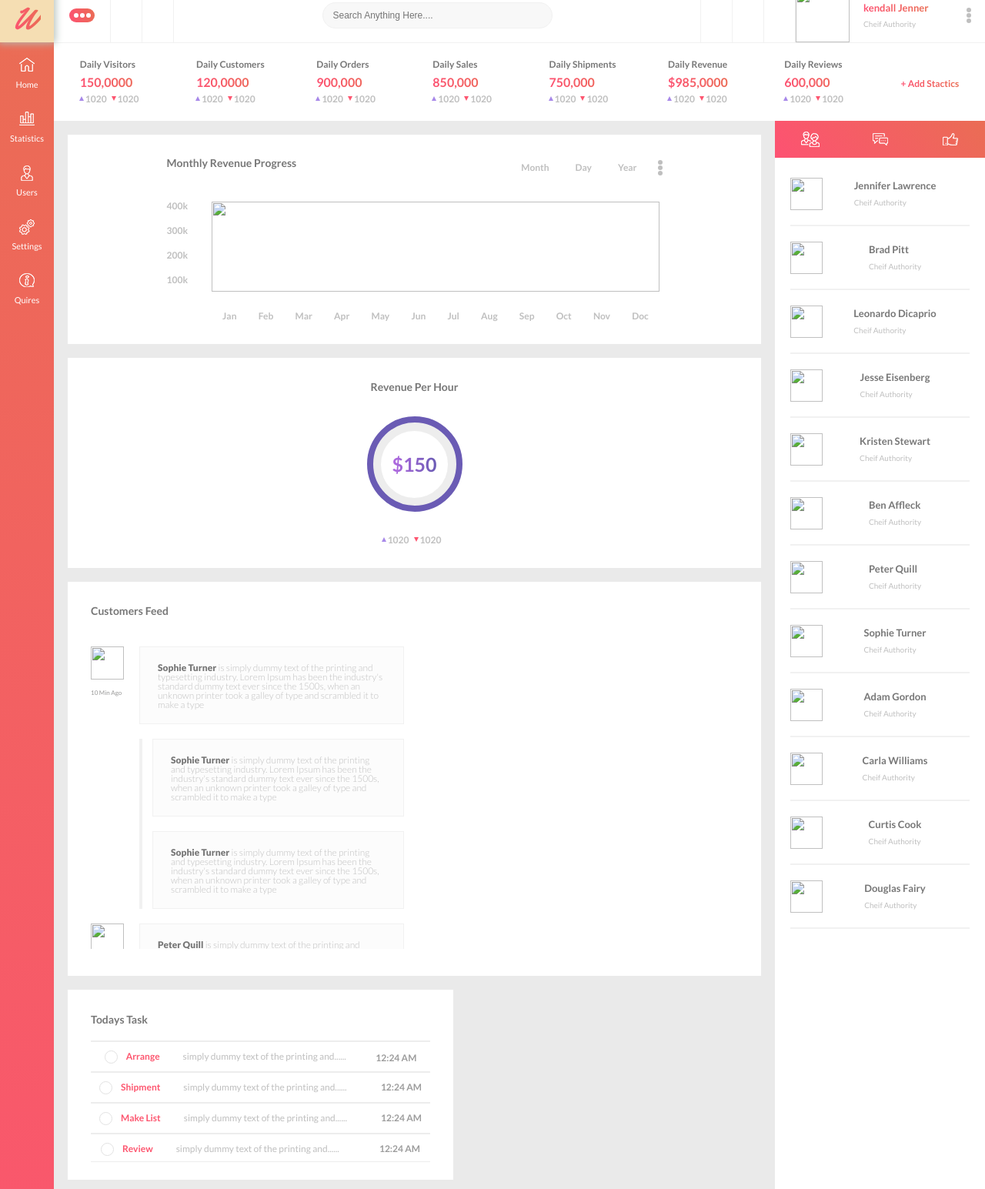
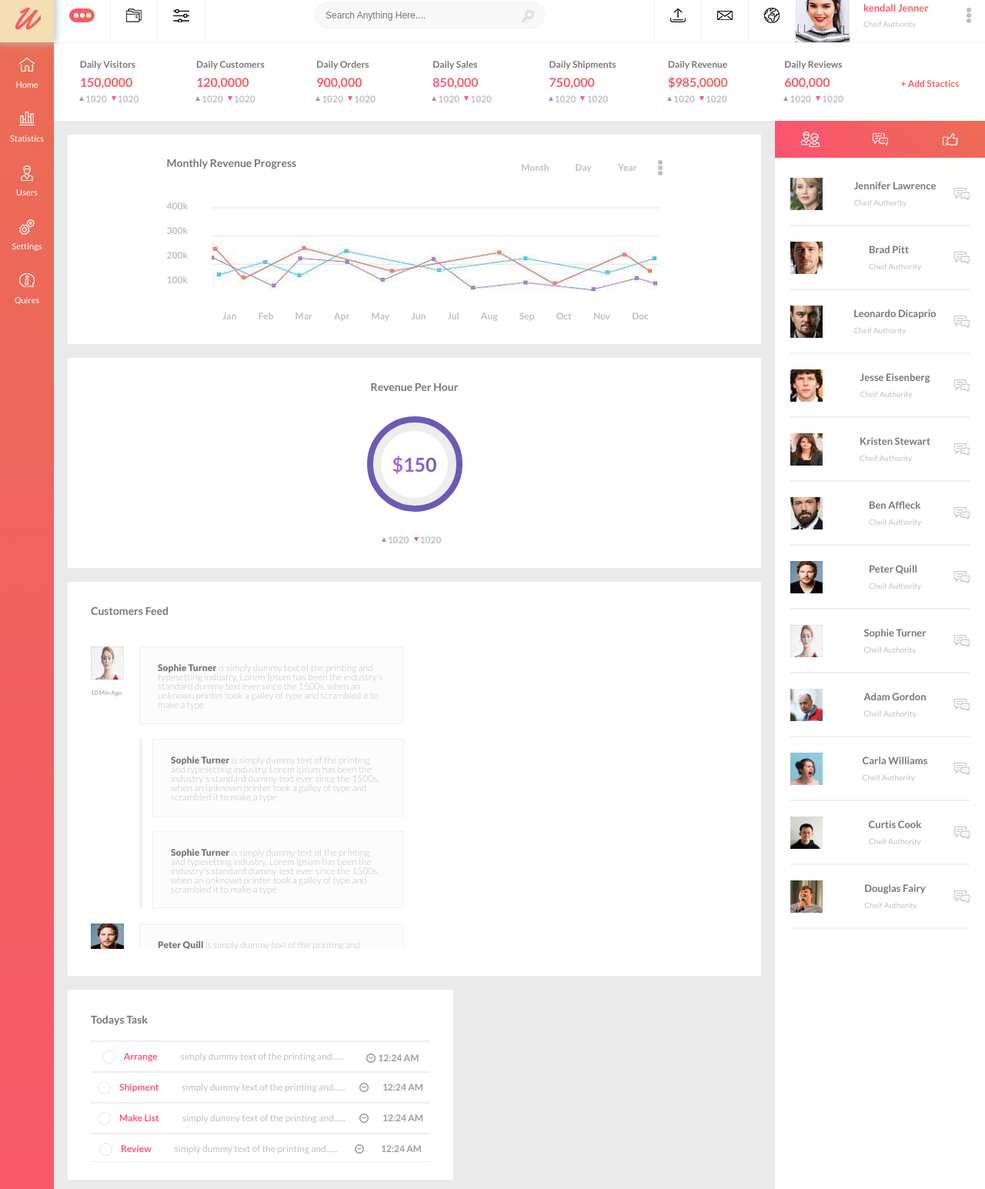
Before and after one commit to vladSharko/Dashboard, a plain HTML site: page index.html in a window 1280 px wide. Shown: the part 15-1560 px from the top of the page at 77% size. Drawn offline with Linux system fonts and the light colour scheme.

Commit message:
Add files via upload

```diff
--- a/index.html
+++ b/index.html
@@ -31,20 +31,20 @@
           <li class="user__circle"></li>
         </ul>
       </a>
-      <a href="#" class="user__link user__link--folder"><img src="sourse/img/header/folder.png" alt=""></a>
-      <a href="#" class="user__link user__link--settings"><img src="sourse/img/header/settings.png" alt=""></a>
+      <a href="#" class="user__link user__link--folder"><img src="source/img/header/folder.png" alt=""></a>
+      <a href="#" class="user__link user__link--settings"><img src="source/img/header/settings.png" alt=""></a>
       <div class="user__search">
         <form class="user__search--line" action="">
           <input class="user__search--text" placeholder="Search Anything Here...." type="search"></input>
-          <a href="#"><img class="user__search--zoom" src="sourse/img/header/zoom.png" alt=""></a>
+          <a href="#"><img class="user__search--zoom" src="source/img/header/zoom.png" alt=""></a>
         </form>
       </div>
-      <a href="#" class="user__link user__link--upload"><img src="sourse/img/header/upload.png" alt=""></a>
-      <a href="#" class="user__link user__link--envelope"><img src="sourse/img/header/envelope.png" alt=""></a>
-      <a href="#" class="user__link user__link--planet-earth"><img src="sourse/img/header/planet-earth.png" alt=""></a>
+      <a href="#" class="user__link user__link--upload"><img src="source/img/header/upload.png" alt=""></a>
+      <a href="#" class="user__link user__link--envelope"><img src="source/img/header/envelope.png" alt=""></a>
+      <a href="#" class="user__link user__link--planet-earth"><img src="source/img/header/planet-earth.png" alt=""></a>
       <div class="user__kendall">
         <div class="user__kendall" href="#">
-          <img class="user__photo" src="sourse/img/header/user-kendall.png" alt="">
+          <img class="user__photo" src="source/img/header/user-kendall.png" alt="">
           <span>
             <p class="user__name">kendall Jenner</p>
             <p class="user__text">Cheif Authority</p>
@@ -156,7 +156,7 @@
 
               </div>
               <div class="schedule__overflow">
-                <img class="schedule__shape" src="sourse/img/main/schedule/shape.jpg" alt="">
+                <img class="schedule__shape" src="source/img/main/schedule/shape.jpg" alt="">
                 <div class="schedule__months">
                 <p class="schedule__month">Jan</p>
                 <p class="schedule__month">Feb</p>
@@ -198,7 +198,7 @@
           <div class="customers__comments">
             <div class="customers__user">
               <div>
-                <img class="customers__avatar" src="sourse/img/main/customers/sophie_turner.jpeg" alt="">
+                <img class="customers__avatar" src="source/img/main/customers/sophie_turner.jpeg" alt="">
                 <p class="customers__time">10 Min Ago</p>
               </div>
               <div>
@@ -224,7 +224,7 @@
 
             <div class="customers__user">
               <div>
-                <img class="customers__avatar" src="sourse/img/main/customers/peter_quill.jpeg" alt="">
+                <img class="customers__avatar" src="source/img/main/customers/peter_quill.jpeg" alt="">
                 <p class="customers__time">15 Min Ago</p>
               </div>
               <div>
@@ -250,7 +250,7 @@
 
             <div class="customers__user">
               <div>
-                <img class="customers__avatar" src="sourse/img/main/customers/carla_williams.jpg" alt="">
+                <img class="customers__avatar" src="source/img/main/customers/carla_williams.jpg" alt="">
                 <p class="customers__time">18 Min Ago</p>
               </div>
               <div>
@@ -276,7 +276,7 @@
 
             <div class="customers__user">
               <div>
-                <img class="customers__avatar" src="sourse/img/main/customers/douglas_fairy.jpg" alt="">
+                <img class="customers__avatar" src="source/img/main/customers/douglas_fairy.jpg" alt="">
                 <p class="customers__time">23 Min Ago</p>
               </div>
               <div>
@@ -302,7 +302,7 @@
 
             <div class="customers__user">
               <div>
-                <img class="customers__avatar" src="sourse/img/main/customers/adam_gordon.jpg" alt="">
+                <img class="customers__avatar" src="source/img/main/customers/adam_gordon.jpg" alt="">
                 <p class="customers__time">18 Min Ago</p>
               </div>
               <div>
@@ -328,7 +328,7 @@
 
             <div class="customers__user">
               <div>
-                <img class="customers__avatar" src="sourse/img/main/customers/curtis_cook.jpg" alt="">
+                <img class="customers__avatar" src="source/img/main/customers/curtis_cook.jpg" alt="">
                 <p class="customers__time">18 Min Ago</p>
               </div>
               <div>
@@ -354,7 +354,7 @@
 
             <div class="customers__user">
               <div>
-                <img class="customers__avatar" src="sourse/img/main/customers/ben_affleck.jpeg" alt="">
+                <img class="customers__avatar" src="source/img/main/customers/ben_affleck.jpeg" alt="">
                 <p class="customers__time">18 Min Ago</p>
               </div>
               <div>
@@ -380,7 +380,7 @@
 
             <div class="customers__user">
               <div>
-                <img class="customers__avatar" src="sourse/img/main/customers/brad_pitt.jpeg" alt="">
+                <img class="customers__avatar" src="source/img/main/customers/brad_pitt.jpeg" alt="">
                 <p class="customers__time">18 Min Ago</p>
               </div>
               <div>
@@ -406,7 +406,7 @@
 
             <div class="customers__user">
               <div>
-                <img class="customers__avatar" src="sourse/img/main/customers/jennifer_lawrence.jpeg" alt="">
+                <img class="customers__avatar" src="source/img/main/customers/jennifer_lawrence.jpeg" alt="">
                 <p class="customers__time">18 Min Ago</p>
               </div>
               <div>
@@ -432,7 +432,7 @@
 
             <div class="customers__user">
               <div>
-                <img class="customers__avatar" src="sourse/img/main/customers/jesse_eisenberg.jpeg" alt="">
+                <img class="customers__avatar" src="source/img/main/customers/jesse_eisenberg.jpeg" alt="">
                 <p class="customers__time">18 Min Ago</p>
               </div>
               <div>
@@ -458,7 +458,7 @@
 
             <div class="customers__user">
               <div>
-                <img class="customers__avatar" src="sourse/img/main/customers/kristen_stewart.jpeg" alt="">
+                <img class="customers__avatar" src="source/img/main/customers/kristen_stewart.jpeg" alt="">
                 <p class="customers__time">18 Min Ago</p>
               </div>
               <div>
@@ -484,7 +484,7 @@
 
             <div class="customers__user">
               <div>
-                <img class="customers__avatar" src="sourse/img/main/customers/leonardo_dicaprio.jpeg" alt="">
+                <img class="customers__avatar" src="source/img/main/customers/leonardo_dicaprio.jpeg" alt="">
                 <p class="customers__time">18 Min Ago</p>
               </div>
               <div>
@@ -522,7 +522,7 @@
                   <span class="task__text">simply dummy text of the printing and......</span>
                 </label>
                 <div>
-                  <img src="sourse/img/main/task/wall-clock.png" alt="">
+                  <img src="source/img/main/task/wall-clock.png" alt="">
                   <time class="task__time" datetime="2020-04-29">12:24 AM</time>
                 </div>
               </div>
@@ -534,7 +534,7 @@
                   <span class="task__title">Shipment</span>
                   <span class="task__text">simply dummy text of the printing and......</span>
                 </label>
-                <img src="sourse/img/main/task/wall-clock.png" alt="">
+                <img src="source/img/main/task/wall-clock.png" alt="">
                 <time class="task__time" datetime="2020-04-29">12:24 AM</time>
               </div>
 
@@ -545,7 +545,7 @@
                   <span class="task__title">Make List</span>
                   <span class="task__text">simply dummy text of the printing and......</span>
                 </label>
-                <img src="sourse/img/main/task/wall-clock.png" alt="">
+                <img src="source/img/main/task/wall-clock.png" alt="">
                 <time class="task__time" datetime="2020-04-29">12:24 AM</time>
               </div>
 
@@ -556,7 +556,7 @@
                   <span class="task__title">Review</span>
                   <span class="task__text">simply dummy text of the printing and......</span>
                 </label>
-                <img src="sourse/img/main/task/wall-clock.png" alt="">
+                <img src="source/img/main/task/wall-clock.png" alt="">
                 <time class="task__time" datetime="2020-04-29">12:24 AM</time>
               </div>
 
@@ -567,7 +567,7 @@
                   <span class="task__title">Arrange</span>
                   <span class="task__text">simply dummy text of the printing and......</span>
                 </label>
-                <img src="sourse/img/main/task/wall-clock.png" alt="">
+                <img src="source/img/main/task/wall-clock.png" alt="">
                 <time class="task__time" datetime="2020-04-29">12:24 AM</time>
               </div>
 
@@ -578,7 +578,7 @@
                   <span class="task__title">Arrange</span>
                   <span class="task__text">simply dummy text of the printing and......</span>
                 </label>
-                <img src="sourse/img/main/task/wall-clock.png" alt="">
+                <img src="source/img/main/task/wall-clock.png" alt="">
                 <time class="task__time" datetime="2020-04-29">12:24 AM</time>
               </div>
 
@@ -589,7 +589,7 @@
                   <span class="task__title">Arrange</span>
                   <span class="task__text">simply dummy text of the printing and......</span>
                 </label>
-                <img src="sourse/img/main/task/wall-clock.png" alt="">
+                <img src="source/img/main/task/wall-clock.png" alt="">
                 <time class="task__time" datetime="2020-04-29">12:24 AM</time>
               </div>
 
@@ -600,7 +600,7 @@
                   <span class="task__title">Arrange</span>
                   <span class="task__text">simply dummy text of the printing and......</span>
                 </label>
-                <img src="sourse/img/main/task/wall-clock.png" alt="">
+                <img src="source/img/main/task/wall-clock.png" alt="">
                 <time class="task__time" datetime="2020-04-29">12:24 AM</time>
               </div>
             </div>
@@ -629,7 +629,7 @@
 
             <section class="shipments">
               <h2 class="main__title">Shipments</h2>
-              <img src="sourse/img/main/shipments/map.jpg" alt="">
+              <img src="source/img/main/shipments/map.jpg" alt="">
               <ul class="shipments__course">
                 <li class="shipments__text">&#36;15,000</li>
                 <li class="course up">1020</li>
@@ -650,118 +650,118 @@
         </div>
         <div class="aside__messages">
           <div class="aside__user">
-            <img class="aside__avatar" src="sourse/img/aside/users/jennifer_lawrence.jpeg" alt="">
+            <img class="aside__avatar" src="source/img/aside/users/jennifer_lawrence.jpeg" alt="">
             <span>
               <p class="aside__name">Jennifer Lawrence</p>
               <p class="aside__text">Cheif Authority</p>
             </span>
-            <a href="#"><img class="aside__img" src="sourse/img/aside/messages.png" alt=""></a>
+            <a href="#"><img class="aside__img" src="source/img/aside/messages.png" alt=""></a>
           </div><!-- ./aside__user -->
 
           <div class="aside__user">
-            <img class="aside__avatar" src="sourse/img/aside/users/brad_pitt.jpeg" alt="">
+            <img class="aside__avatar" src="source/img/aside/users/brad_pitt.jpeg" alt="">
             <span>
               <p class="aside__name">Brad Pitt</p>
               <p class="aside__text">Cheif Authority</p>
             </span>
-            <a href="#"><img class="aside__img" src="sourse/img/aside/messages.png" alt=""></a>
+            <a href="#"><img class="aside__img" src="source/img/aside/messages.png" alt=""></a>
           </div><!-- ./aside__user -->
 
           <div class="aside__user">
-            <img class="aside__avatar" src="sourse/img/aside/users/leonardo_dicaprio.jpeg" alt="">
+            <img class="aside__avatar" src="source/img/aside/users/leonardo_dicaprio.jpeg" alt="">
             <span>
               <p class="aside__name">Leonardo Dicaprio</p>
               <p class="aside__text">Cheif Authority</p>
             </span>
-            <a href="#"><img class="aside__img" src="sourse/img/aside/messages.png" alt=""></a>
+            <a href="#"><img class="aside__img" src="source/img/aside/messages.png" alt=""></a>
           </div><!-- ./aside__user -->
 
           <div class="aside__user">
-            <img class="aside__avatar" src="sourse/img/aside/users/jesse_eisenberg.jpeg" alt="">
+            <img class="aside__avatar" src="source/img/aside/users/jesse_eisenberg.jpeg" alt="">
             <span>
               <p class="aside__name">Jesse Eisenberg</p>
               <p class="aside__text">Cheif Authority</p>
             </span>
-            <a href="#"><img class="aside__img" src="sourse/img/aside/messages.png" alt=""></a>
+            <a href="#"><img class="aside__img" src="source/img/aside/messages.png" alt=""></a>
           </div><!-- ./aside__user -->
 
           <div class="aside__user">
-            <img class="aside__avatar" src="sourse/img/aside/users/kristen_stewart.jpeg" alt="">
+            <img class="aside__avatar" src="source/img/aside/users/kristen_stewart.jpeg" alt="">
             <span>
               <p class="aside__name">Kristen Stewart</p>
               <p class="aside__text">Cheif Authority</p>
             </span>
-            <a href="#"><img class="aside__img" src="sourse/img/aside/messages.png" alt=""></a>
+            <a href="#"><img class="aside__img" src="source/img/aside/messages.png" alt=""></a>
           </div><!-- ./aside__user -->
 
           <div class="aside__user">
-            <img class="aside__avatar" src="sourse/img/aside/users/ben_affleck.jpeg" alt="">
+            <img class="aside__avatar" src="source/img/aside/users/ben_affleck.jpeg" alt="">
             <span>
               <p class="aside__name">Ben Affleck</p>
               <p class="aside__text">Cheif Authority</p>
             </span>
-            <a href="#"><img class="aside__img" src="sourse/img/aside/messages.png" alt=""></a>
+            <a href="#"><img class="aside__img" src="source/img/aside/messages.png" alt=""></a>
           </div><!-- ./aside__user -->
 
           <div class="aside__user">
-            <img class="aside__avatar" src="sourse/img/aside/users/peter_quill.jpeg" alt="">
+            <img class="aside__avatar" src="source/img/aside/users/peter_quill.jpeg" alt="">
             <span>
               <p class="aside__name">Peter Quill</p>
               <p class="aside__text">Cheif Authority</p>
             </span>
-            <a href="#"><img class="aside__img" src="sourse/img/aside/messages.png" alt=""></a>
+            <a href="#"><img class="aside__img" src="source/img/aside/messages.png" alt=""></a>
           </div><!-- ./aside__user -->
 
           <div class="aside__user">
-            <img class="aside__avatar" src="sourse/img/aside/users/sophie_turner.jpeg" alt="">
+            <img class="aside__avatar" src="source/img/aside/users/sophie_turner.jpeg" alt="">
             <span>
               <p class="aside__name">Sophie Turner</p>
               <p class="aside__text">Cheif Authority</p>
             </span>
-            <a href="#"><img class="aside__img" src="sourse/img/aside/messages.png" alt=""></a>
+            <a href="#"><img class="aside__img" src="source/img/aside/messages.png" alt=""></a>
           </div><!-- ./aside__user -->
 
           <div class="aside__user">
-            <img class="aside__avatar" src="sourse/img/aside/users/adam_gordon.jpg" alt="">
+            <img class="aside__avatar" src="source/img/aside/users/adam_gordon.jpg" alt="">
             <span>
               <p class="aside__name">Adam Gordon</p>
               <p class="aside__text">Cheif Authority</p>
             </span>
-            <a href="#"><img class="aside__img" src="sourse/img/aside/messages.png" alt=""></a>
+            <a href="#"><img class="aside__img" src="source/img/aside/messages.png" alt=""></a>
           </div><!-- ./aside__user -->
 
           <div class="aside__user">
-            <img class="aside__avatar" src="sourse/img/aside/users/carla_williams.jpg" alt="">
+            <img class="aside__avatar" src="source/img/aside/users/carla_williams.jpg" alt="">
             <span>
               <p class="aside__name">Carla Williams</p>
               <p class="aside__text">Cheif Authority</p>
             </span>
-            <a href="#"><img class="aside__img" src="sourse/img/aside/messages.png" alt=""></a>
+            <a href="#"><img class="aside__img" src="source/img/aside/messages.png" alt=""></a>
           </div><!-- ./aside__user -->
 
           <div class="aside__user">
-            <img class="aside__avatar" src="sourse/img/aside/users/curtis_cook.jpg" alt="">
+            <img class="aside__avatar" src="source/img/aside/users/curtis_cook.jpg" alt="">
             <span>
               <p class="aside__name">Curtis Cook</p>
               <p class="aside__text">Cheif Authority</p>
             </span>
-            <a href="#"><img class="aside__img" src="sourse/img/aside/messages.png" alt=""></a>
+            <a href="#"><img class="aside__img" src="source/img/aside/messages.png" alt=""></a>
           </div><!-- ./aside__user -->
 
           <div class="aside__user">
-            <img class="aside__avatar" src="sourse/img/aside/users/douglas_fairy.jpg" alt="">
+            <img class="aside__avatar" src="source/img/aside/users/douglas_fairy.jpg" alt="">
             <span>
               <p class="aside__name">Douglas Fairy</p>
               <p class="aside__text">Cheif Authority</p>
             </span>
-            <a href="#"><img class="aside__img" src="sourse/img/aside/messages.png" alt=""></a>
+            <a href="#"><img class="aside__img" src="source/img/aside/messages.png" alt=""></a>
           </div><!-- ./aside__user -->
         </div><!-- ./aside__messages -->
         <div class="aside__search">
           <form class="aside__search--line" action="">
             <input class="aside__search--text" placeholder="Search Anything Here...." type="search"></input>
-            <a href="#"><img class="aside__search--edit" src="sourse/img/aside/edit.png" alt=""></a>
-            <a href="#"><img class="aside__search--zoom" src="sourse/img/header/zoom.png" alt=""></a>
+            <a href="#"><img class="aside__search--edit" src="source/img/aside/edit.png" alt=""></a>
+            <a href="#"><img class="aside__search--zoom" src="source/img/header/zoom.png" alt=""></a>
           </form>
         </div>
       </aside><!-- ./aside -->
@@ -769,12 +769,12 @@
       <footer class="footer">
         <h2 class="footer__title">Featured Companys</h2>
         <div class="footer__link">
-          <a class="footer__logo footer__logo--rdio" href="#"><img src="sourse/img/footer/rdio.png" alt="rdio"></a>
-          <a class="footer__logo footer__logo--css" href="#"><img src="sourse/img/footer/css3.png" alt="css3"></a>
-          <a class="footer__logo footer__logo--deviantart" href="#"><img src="sourse/img/footer/deviantart.png" alt="deviantart"></a>
-          <a class="footer__logo footer__logo--xing" href="#"><img src="sourse/img/footer/xing.png" alt="xing"></a>
-          <a class="footer__logo footer__logo--vimeo" href="#"><img src="sourse/img/footer/vimeo.png" alt="vimeo"></a>
-          <a class="footer__logo footer__logo--vk" href="#"><img src="sourse/img/footer/vk.png" alt="vk"></a>
+          <a class="footer__logo footer__logo--rdio" href="#"><img src="source/img/footer/rdio.png" alt="rdio"></a>
+          <a class="footer__logo footer__logo--css" href="#"><img src="source/img/footer/css3.png" alt="css3"></a>
+          <a class="footer__logo footer__logo--deviantart" href="#"><img src="source/img/footer/deviantart.png" alt="deviantart"></a>
+          <a class="footer__logo footer__logo--xing" href="#"><img src="source/img/footer/xing.png" alt="xing"></a>
+          <a class="footer__logo footer__logo--vimeo" href="#"><img src="source/img/footer/vimeo.png" alt="vimeo"></a>
+          <a class="footer__logo footer__logo--vk" href="#"><img src="source/img/footer/vk.png" alt="vk"></a>
         </div><!-- ./footer__link -->
       </footer><!-- ./footer -->
     </div><!-- ./aside__footer -->
```
